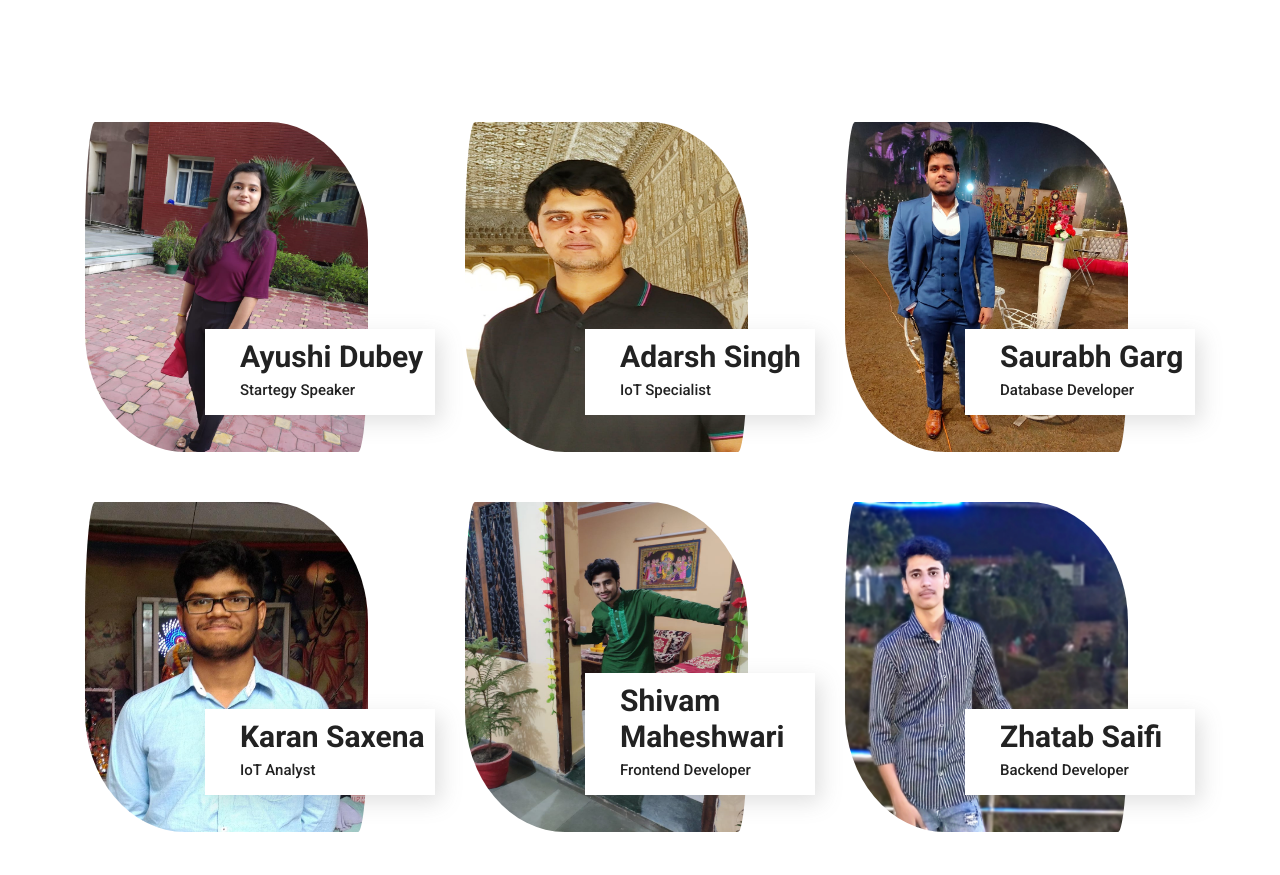
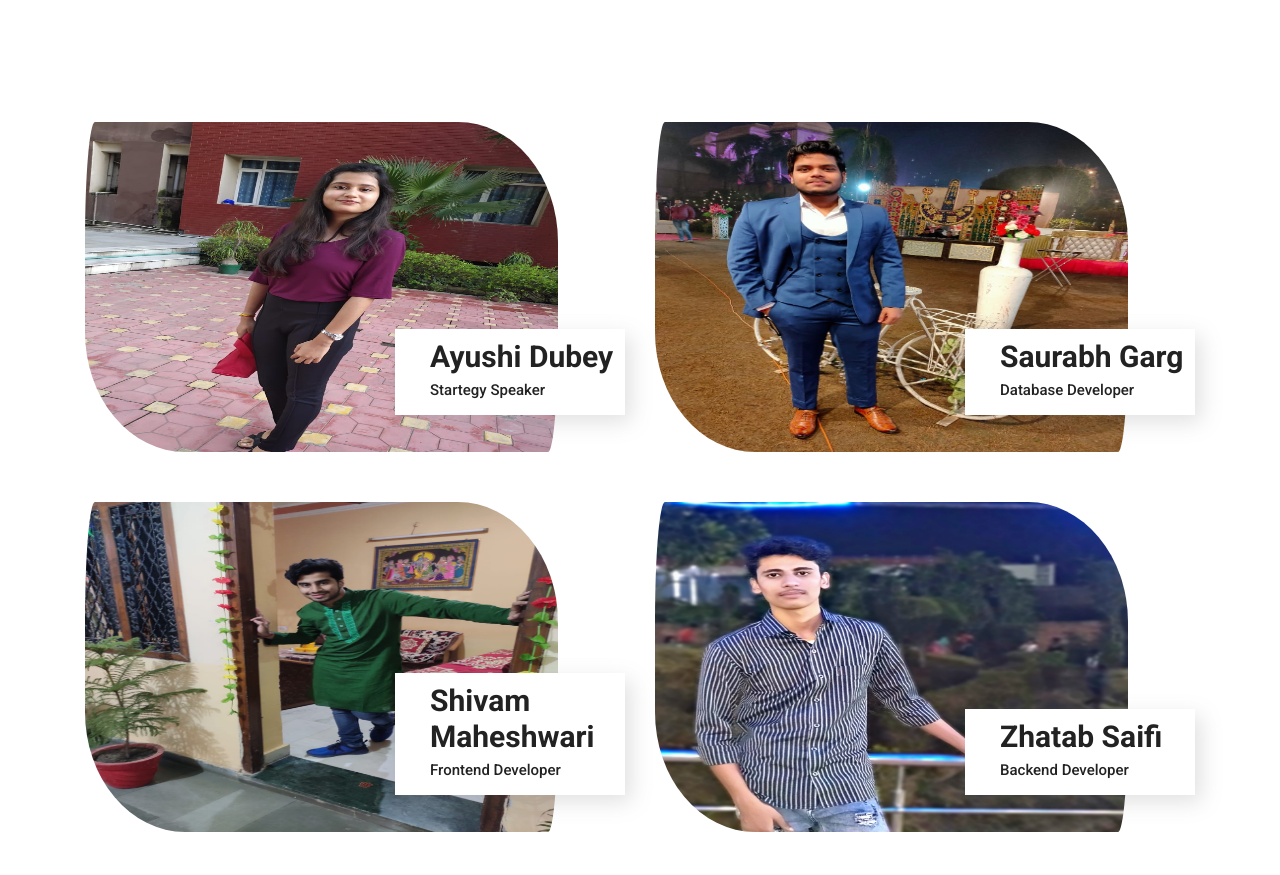
Before and after one commit to shivammaheshwari9837/StreetLightAutomation, a plain HTML site: page about.html in a window 1280 px wide. Shown: the part 1959-2834 px from the top of the page. Drawn offline with Linux system fonts and the light colour scheme.

Commit message:
Update about.html

```diff
--- a/about.html
+++ b/about.html
@@ -126,7 +126,7 @@
 				<h1>The Team</h1>
 			</div>
 			<div class="row ">
-				<div class="col-lg-4 col-sm-6">
+				<div class="col-lg-6 col-sm-6">
 					<div class="team-member mar">
 						<img class="round" src="img/team/Ayushi.jpg" alt="">
 						<a href="https://www.linkedin.com/in/ayushi-dubey-708a95182">
@@ -137,7 +137,7 @@
 						</a>
 					</div>
 				</div>
-				<div class="col-lg-4 col-sm-6">
+<!-- 				<div class="col-lg-4 col-sm-6">
 					<div class="team-member mar">
 						<img class="round" src="img/team/Adarsh.jpg" alt="">
 						<a href="https://www.linkedin.com/in/adarshsingh621a9271/">
@@ -147,8 +147,8 @@
 							</div>
 						</a>
 					</div>
-				</div>
-				<div class="col-lg-4 col-sm-6">
+				</div> -->
+				<div class="col-lg-6 col-sm-6">
 					<div class="team-member mar">
 						<img class="round" src="img/team/Saurabh.jpg" alt="">
 						<a href="https://www.linkedin.com/in/saurabhgarg987/">
@@ -159,7 +159,7 @@
 						</a>
 					</div>
 				</div>
-				<div class="col-lg-4 col-sm-6">
+<!-- 				<div class="col-lg-4 col-sm-6">
 					<div class="team-member mar">
 						<img class="round" src="img/team/Karan.jpg" alt="">
 						<a href="https://www.codechef.com/users/roronoa25">
@@ -169,8 +169,8 @@
 							</div>
 						</a>
 					</div>
-				</div>
-				<div class="col-lg-4 col-sm-6">
+				</div> -->
+				<div class="col-lg-6 col-sm-6">
 					<div class="team-member mar">
 						<img class="round" src="img/team/Shivam.jpg" alt="">
 						<a href="https://www.linkedin.com/in/shivam-maheshwari-953177191/">
@@ -181,7 +181,7 @@
 						</a>
 					</div>
 				</div>
-				<div class="col-lg-4 col-sm-6">
+				<div class="col-lg-6 col-sm-6">
 					<div class="team-member mar">
 						<img class="round" src="img/team/Zhatab.jpg" alt="">
 						<a href="https://www.linkedin.com/in/zhatab-saifi-b2b139173/">
```
